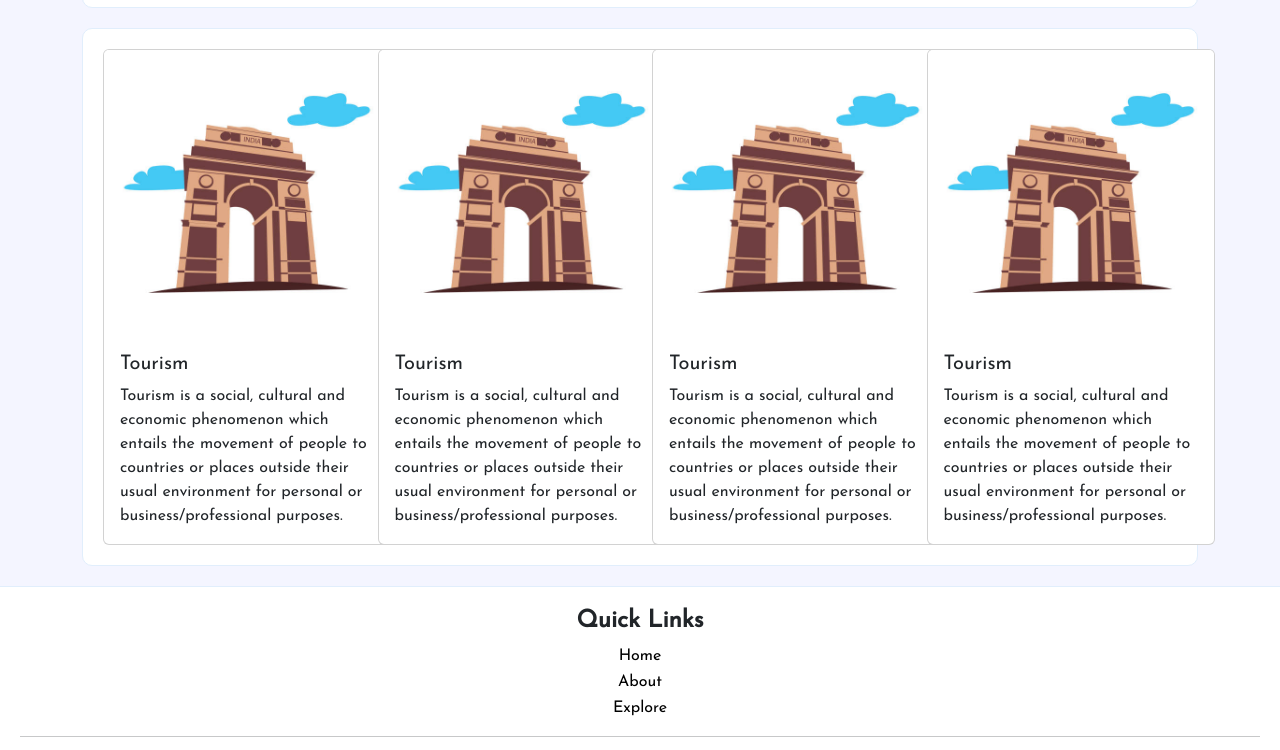
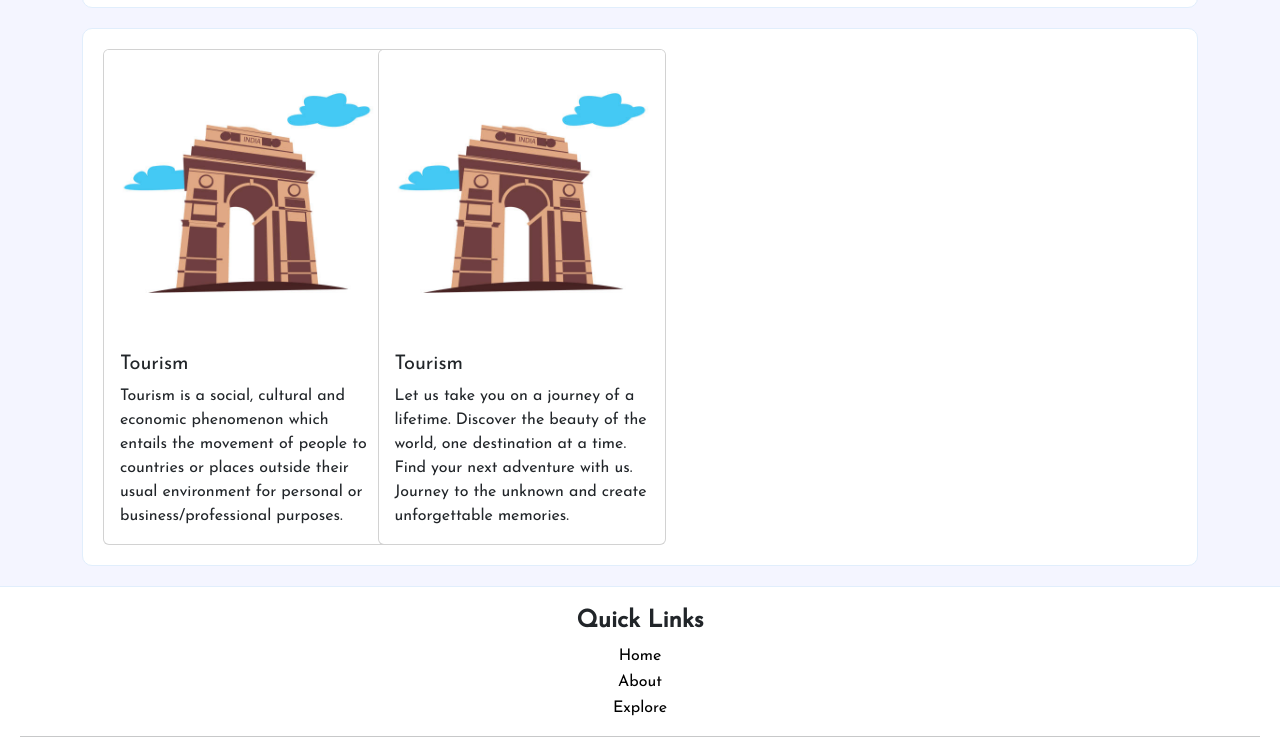
Before and after one commit to tabhishek0001/hackathon, a plain HTML site: page index.html in a window 1280 px wide. Shown: the part 1916-2666 px from the top of the page. Drawn offline with Linux system fonts and the light colour scheme.

Commit message:
Update index.html

```diff
--- a/index.html
+++ b/index.html
@@ -200,28 +200,7 @@ Forbes magazine ranked India as the 7th most beautiful country in 'The 50 Most B
   <img class="card-img-top" src="img/pic.jpg" alt="Card image cap">
   <div class="card-body">
     <h5 class="card-title">Tourism</h5>
-    <p class="card-text">Tourism is a social, cultural and economic phenomenon which entails the movement of people to countries or places outside their usual environment for personal or business/professional purposes.</p>
-
-  </div>
-</div>
-                </div>
-                <div class="col-md-3">
-                    <div class="card" style="width: 18rem;">
-  <img class="card-img-top" src="img/pic.jpg" alt="Card image cap">
-  <div class="card-body">
-    <h5 class="card-title">Tourism</h5>
-    <p class="card-text">Tourism is a social, cultural and economic phenomenon which entails the movement of people to countries or places outside their usual environment for personal or business/professional purposes.</p>
-
-  </div>
-</div>
-                </div>
-                <div class="col-md-3">
-                    <div class="card" style="width: 18rem;">
-  <img class="card-img-top" src="img/pic.jpg" alt="Card image cap">
-  <div class="card-body">
-    <h5 class="card-title">Tourism</h5>
-    <p class="card-text">Tourism is a social, cultural and economic phenomenon which entails the movement of people to countries or places outside their usual environment for personal or business/professional purposes.</p>
-
+    <p class="card-text">Let us take you on a journey of a lifetime. Discover the beauty of the world, one destination at a time. Find your next adventure with us. Journey to the unknown and create unforgettable memories.
   </div>
 </div>
                 </div>
@@ -236,7 +215,7 @@ Forbes magazine ranked India as the 7th most beautiful country in 'The 50 Most B
     <div class="modal-dialog modal-dialog-centered" role="document">
         <div class="modal-content">
             <div class="modal-header">
-                <h5 class="modal-title">Title</h5>
+                <h5 class="modal-title">Taj Mahal</h5>
                 <button type="button" class="btn-close" data-bs-dismiss="modal"></button>
             </div>
             <div class="modal-body">
@@ -257,7 +236,7 @@ Forbes magazine ranked India as the 7th most beautiful country in 'The 50 Most B
     <div class="modal-dialog modal-dialog-centered" role="document">
         <div class="modal-content">
             <div class="modal-header">
-                <h5 class="modal-title">Title</h5>
+                <h5 class="modal-title">Swaminarayan Akshardham</h5>
                 <button type="button" class="btn-close" data-bs-dismiss="modal"></button>
             </div>
             <div class="modal-body">
@@ -278,7 +257,7 @@ Forbes magazine ranked India as the 7th most beautiful country in 'The 50 Most B
     <div class="modal-dialog modal-dialog-centered" role="document">
         <div class="modal-content">
             <div class="modal-header">
-                <h5 class="modal-title">Title</h5>
+                <h5 class="modal-title">Golden Temple</h5>
                 <button type="button" class="btn-close" data-bs-dismiss="modal"></button>
             </div>
             <div class="modal-body">
@@ -299,7 +278,7 @@ Forbes magazine ranked India as the 7th most beautiful country in 'The 50 Most B
     <div class="modal-dialog modal-dialog-centered" role="document">
         <div class="modal-content">
             <div class="modal-header">
-                <h5 class="modal-title">Title</h5>
+                <h5 class="modal-title">Agra Fort</h5>
                 <button type="button" class="btn-close" data-bs-dismiss="modal"></button>
             </div>
             <div class="modal-body">
```
